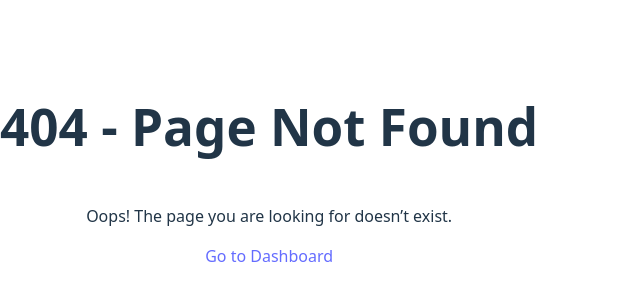
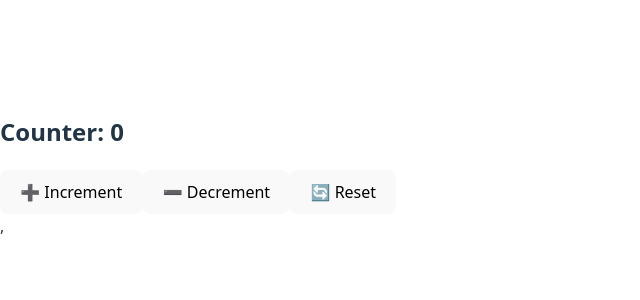
Before and after one commit to Akhlaquea01/React_TypeScript_Projects_Collections, a React (Vite) app: page /redux-counter in a window 1280 px wide. Before the commit this address had no page. Shown: the part 234-534 px from the top of the page, without its empty margins (0-640 px from the left). Built offline with nearby package versions, Linux system fonts and the light colour scheme.

Commit message:
Redux added

```diff
--- a/package.json
+++ b/package.json
@@ -10,9 +10,11 @@
     "preview": "vite preview"
   },
   "dependencies": {
+    "@reduxjs/toolkit": "^2.6.0",
     "axios": "^1.8.1",
     "react": "^19.0.0",
     "react-dom": "^19.0.0",
+    "react-redux": "^9.2.0",
     "react-router-dom": "^7.2.0",
     "react-window": "^1.8.11"
   },
--- a/src/App.jsx
+++ b/src/App.jsx
@@ -20,6 +20,7 @@
 import ProfilerPage from './pages/ProfilerPage';
 import VirtualizedGrid from './pages/VariableSizeGrid';
 import InfiniteScrollingList from './pages/InfiniteScrollingList';
+import ReduxCounter from './pages/ReduxCounter';
 // import LazyLoadingPage from "./pages/LazyLoadingPage";
 
 const LazyLoadingPage = lazy(() => import("./pages/LazyLoadingPage"));
@@ -49,6 +50,7 @@
         <Route path="/profiler" element={<ProfilerPage />} />
         <Route path="/infinite-scrolling" element={<InfiniteScrollingList />} />
         <Route path="/virtualized-grid" element={<VirtualizedGrid />} />
+        <Route path="/redux-counter" element={<ReduxCounter />} />
         <Route path="*" element={<NotFoundPage />} /> {/* Handles invalid routes */}
       </Routes>
     </Router>
--- a/src/main.jsx
+++ b/src/main.jsx
@@ -3,11 +3,16 @@
 import './index.css'
 import App from './App.jsx'
 import { ThemeProvider } from "./context/ThemeContext";
+import { Provider } from 'react-redux';
+import store from './store/store';
+
 
 createRoot(document.getElementById('root')).render(
   <StrictMode>
-    <ThemeProvider>
-      <App />
+    <Provider store={store}>
+      <ThemeProvider>
+        <App />
       </ThemeProvider>
+    </Provider>,
   </StrictMode>,
 )
--- a/src/pages/Dashboard.jsx
+++ b/src/pages/Dashboard.jsx
@@ -20,6 +20,7 @@
     { name: "Profiler Page to calculate perfornmence", path: "/profiler" },
     { name: "virtualized-grid", path: "/virtualized-grid" },
     { name: "infinite-scrolling", path: "/infinite-scrolling" },
+    { name: "redux-counter", path: "/redux-counter" },
 ];
 
 const Dashboard = () => {
--- /dev/null
+++ b/src/pages/ReduxCounter.jsx
@@ -0,0 +1,19 @@
+import React from "react";
+import { useSelector, useDispatch } from "react-redux";
+import { increment, decrement, reset } from "../store/counterSlice";
+
+const ReduxCounter = () => {
+    const count = useSelector((state) => state.counter.value);
+    const dispatch = useDispatch();
+
+    return (
+        <div>
+            <h2>Counter: {count}</h2>
+            <button onClick={() => dispatch(increment())}>➕ Increment</button>
+            <button onClick={() => dispatch(decrement())}>➖ Decrement</button>
+            <button onClick={() => dispatch(reset())}>🔄 Reset</button>
+        </div>
+    );
+};
+
+export default ReduxCounter;
--- /dev/null
+++ b/src/store/counterSlice.jsx
@@ -0,0 +1,14 @@
+import { createSlice } from '@reduxjs/toolkit';
+
+const counterSlice = createSlice({
+    name: 'counter',
+    initialState: { value: 0 },
+    reducers: {
+        increment: (state) => { state.value += 1; },
+        decrement: (state) => { state.value -= 1; },
+        reset: (state) => { state.value = 0; }
+    }
+});
+
+export const { increment, decrement, reset } = counterSlice.actions;
+export default counterSlice.reducer;
--- /dev/null
+++ b/src/store/store.jsx
@@ -0,0 +1,10 @@
+import { configureStore } from '@reduxjs/toolkit';
+import counterReducer from './counterSlice';
+
+const store = configureStore({
+    reducer: {
+        counter: counterReducer
+    }
+});
+
+export default store;
```
Also changed, not shown: 1 other file (tests, documents, lock files or other folders).
